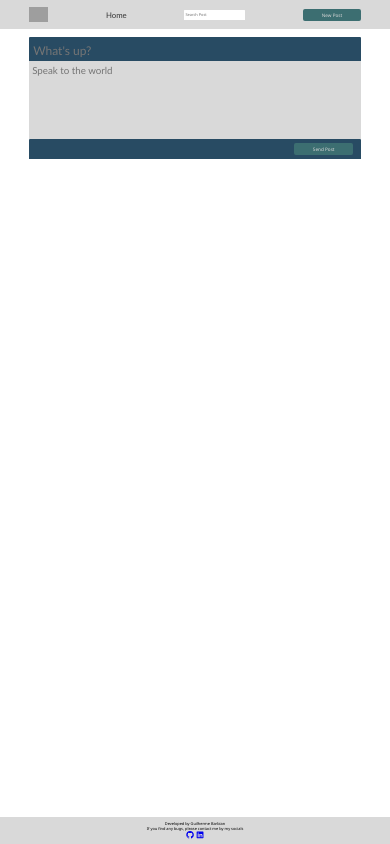
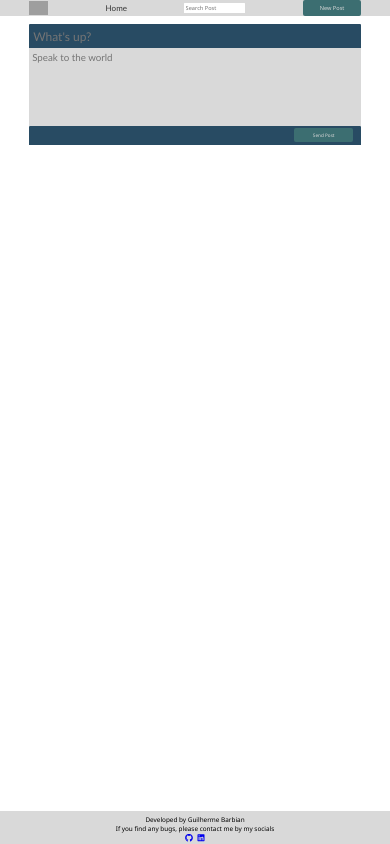
Before and after one commit to guibarbian/BlogPetsFrontend, a React (Vite) app: page /create-post in a window 390 px wide. Built offline with nearby package versions, Linux system fonts and the light colour scheme; grey boxes are pictures that could not be loaded.

Commit message:
style: more responsiveness

```diff
--- a/src/components/Button/styles.module.css
+++ b/src/components/Button/styles.module.css
@@ -19,7 +19,7 @@
     border: none;
     border-radius: .5vw;
     cursor: pointer;
-    padding: .8vw;
+    padding: clamp(.08rem, 1vw, 4rem);
     display: block;
 }
 
--- a/src/components/Footer/components/FooterSocials.tsx
+++ b/src/components/Footer/components/FooterSocials.tsx
@@ -3,12 +3,12 @@ import styles from "../styles.module.css"
 
 const FooterSocials = () => {
   return (
-    <div>
+    <div className={styles.div}>
       <a href="https://github.com/guibarbian">
-        <FaGithub className={styles.socials} />
+        <FaGithub className={styles.socials}/>
       </a>
       <a href="https://www.linkedin.com/in/guilherme-augusto-barbian-12365b20b/">
-        <FaLinkedin className={styles.socials} />
+        <FaLinkedin className={styles.socials}/>
       </a>
     </div>
   )
--- a/src/components/Footer/styles.module.css
+++ b/src/components/Footer/styles.module.css
@@ -1,10 +1,10 @@
 .footer{
     position:relative;
     background-color: var(--light-gray);
-    height: 5vw;
+    height: fit-content;
     width: auto;
     margin-top: 1vw;
-    padding: 1vw 0;
+    padding: 1vw 0 0 0;
     display: flex;
     justify-items: center;
     justify-content: center;
@@ -16,15 +16,19 @@
     align-items: center;
     justify-content: center;
     justify-items: center;
-    font-size: 1vw;
+    font-size: clamp(.4rem, 1vw, 5rem);
+}
+
+.div{
+    display: flex;
+    gap: 1vw;
 }
 
 .socials{
-    width: 2vw;
-    padding: 0 .3vw;
     height: auto;
+    padding-top: .2vw;
+    width: clamp(.5rem, 2vw, 6rem);
 }
-
 .socials:hover{
     transform: scale(1.1);
 }
--- a/src/components/Header/style.module.css
+++ b/src/components/Header/style.module.css
@@ -1,16 +1,20 @@
 .header{
     display: flex;
-    top: 0;
-    left: 0;
     align-items: center;
     justify-content: space-around;
     background-color: var(--light-gray);
     margin: 0;
-    width: auto;
-    height: 7.5vw;
+    width: 100%;
+    height: fit-content;
     padding: 0;
 }
 
 .item{
     list-style: none;
+    width: fit-content;
+    font-size: clamp(.5rem, 2vw, 5rem);
 }
+
+.item input, .item button{
+    font-size: clamp(.35rem, 1vw, 5rem);
+}
--- a/src/components/LinkComponent/styles.module.css
+++ b/src/components/LinkComponent/styles.module.css
@@ -3,7 +3,9 @@
     color: var(--dark-gray);
     font-family: var(--base-font);
     display: block;
-    font-size: 2vw;
+    width: fit-content;
+    height: fit-content;
+
 }
 
 .link:hover{
--- a/src/components/PostCard/styles.module.css
+++ b/src/components/PostCard/styles.module.css
@@ -20,6 +20,7 @@
     color: var(--white);
     font-size: clamp(2rem ,2vw, 6rem);
     margin: 0;
+    word-break: break-all;
 }
 
 .titleHeader h3:hover{
--- a/src/components/PostList/styles.module.css
+++ b/src/components/PostList/styles.module.css
@@ -3,7 +3,7 @@
     display: flex;
     flex-wrap: wrap;
     gap: 1vw;
-    justify-content: space-around;
+    justify-content: space-evenly;
     align-items: center;
     padding: 0;
     margin: 0;
--- a/src/components/SearchBox/styles.module.css
+++ b/src/components/SearchBox/styles.module.css
@@ -8,5 +8,5 @@ input{
     height: 2vw;
     font-size: 1vw;
     display: block;
-    padding: .3vw;
+    padding: .08rem;
 }
```
